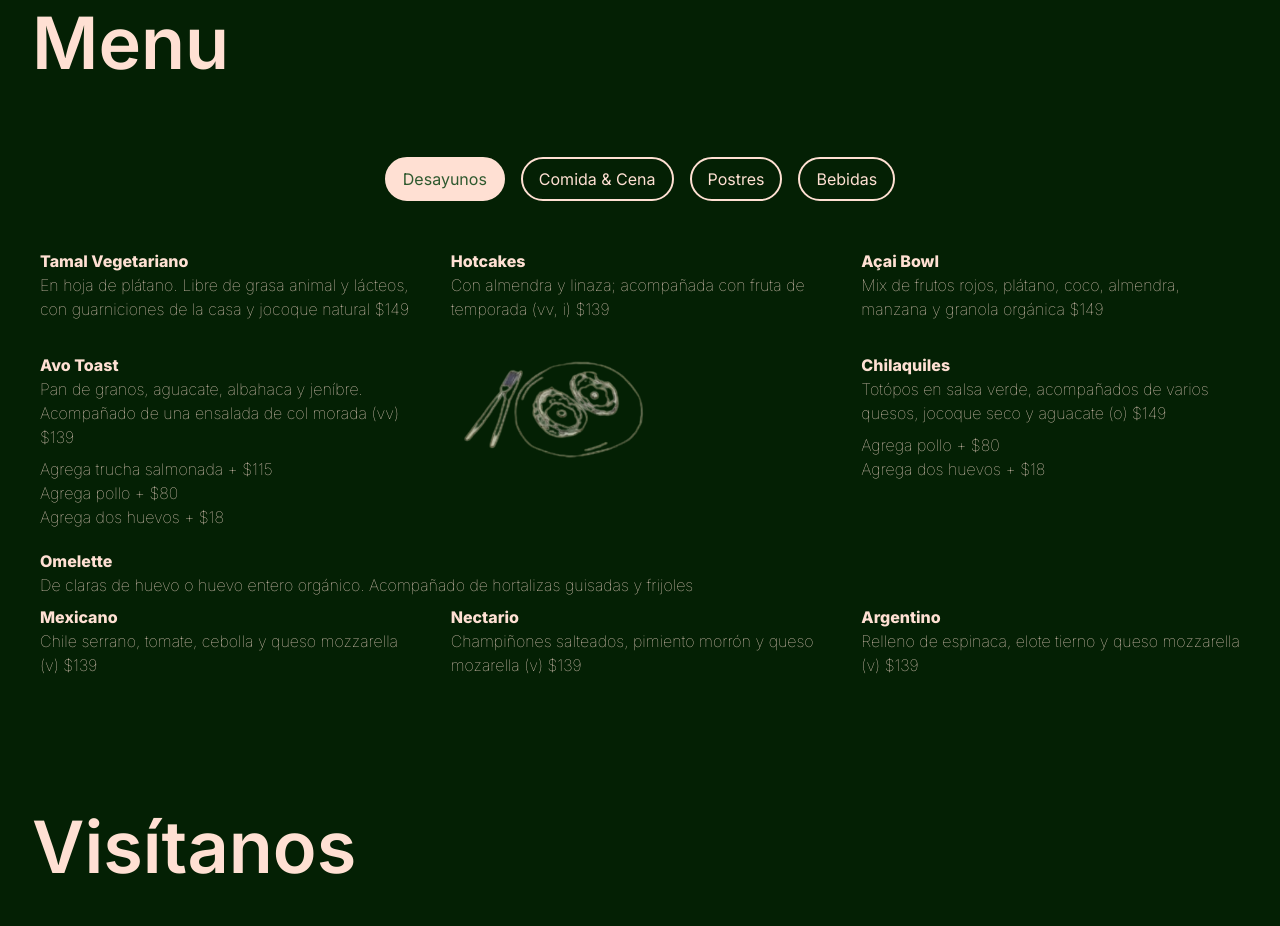
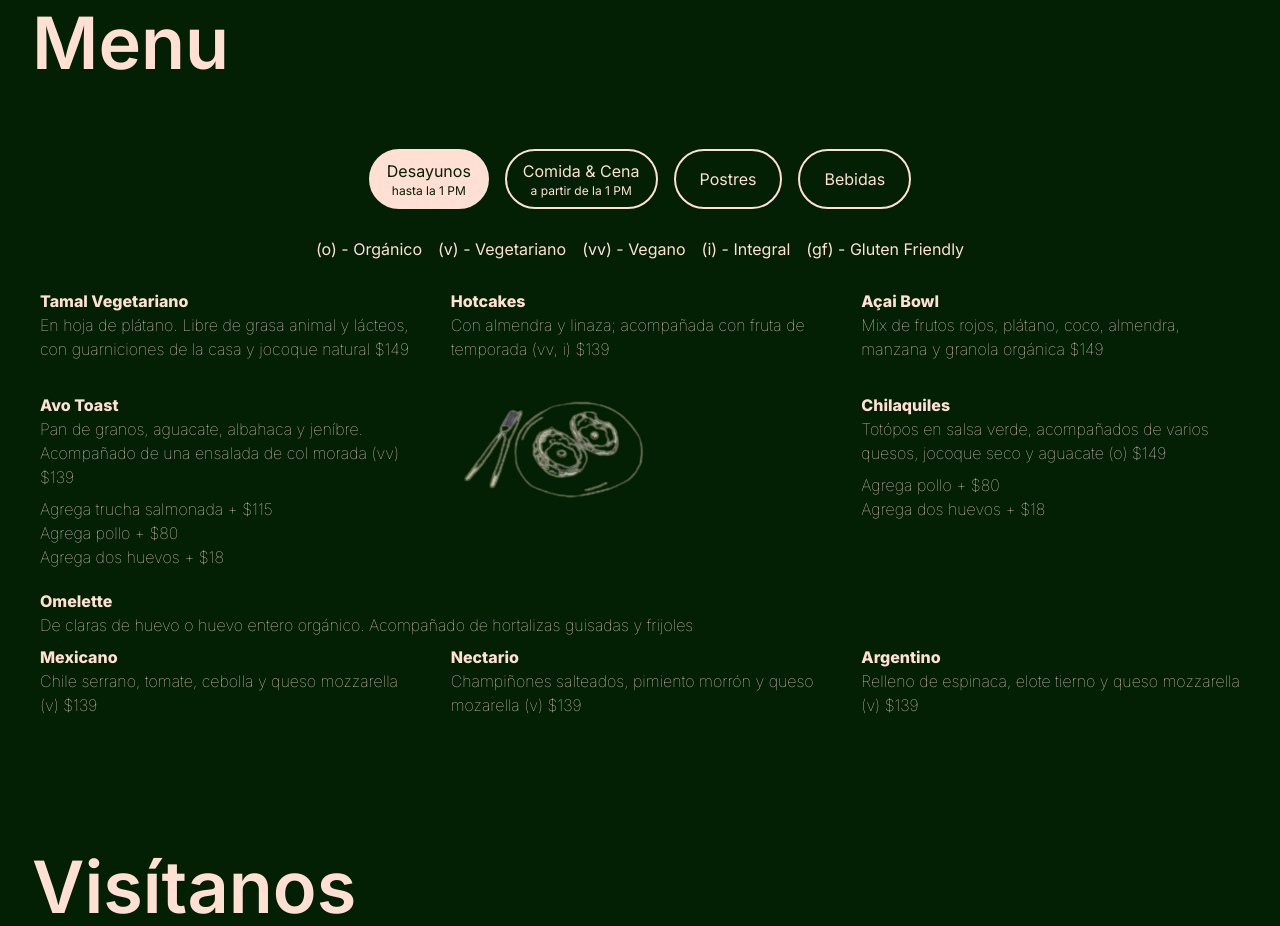
Before and after one commit to garciazapiain/nectario, a Next.js app: page / in a window 1280 px wide. Shown: the part 1560-2486 px from the top of the page. Built offline with nearby package versions, Linux system fonts and the light colour scheme.

Commit message:
modified buttons added info on plates to menu

```diff
--- a/src/app/components/Menu.js
+++ b/src/app/components/Menu.js
@@ -21,31 +21,49 @@ export default function Menu() {
                     <h1>Menu</h1>
                 </div>
                 <div className='flex-col self-center items-center justify-center justify-items-center'>
-                    <div className="grid grid-cols-2 md:flex p-5 justify-around">
+                    <div className="grid grid-cols-2 md:flex p-3 justify-around">
                         <button
-                            className={`tabButton ${selectedTab === 'option1' ? 'active' : ''} mx-5`}
+                            className={`tabButton ${selectedTab === 'option1' ? 'active' : ''}`}
                             onClick={() => handleTabClick('option1')}
                         >
-                            Desayunos
+                            <p>Desayunos</p><p className='text-xs'>hasta la 1 PM</p>
                         </button>
                         <button
                             className={`tabButton ${selectedTab === 'option2' ? 'active' : ''}`}
                             onClick={() => handleTabClick('option2')}
                         >
-                            Comida & Cena
+                            <p>Comida & Cena</p><p className='text-xs'>a partir de la 1 PM</p>
                         </button>
                         <button
                             className={`tabButton ${selectedTab === 'option3' ? 'active' : ''}`}
                             onClick={() => handleTabClick('option3')}
                         >
-                            Postres
+                            <p className='m-2'>Postres</p>
                         </button>
                         <button
-                            className={`tabButton ${selectedTab === 'option4' ? 'active' : ''}`}
+                            className={`tabButton ${selectedTab === 'option4' ? 'active' : ''} h-15`}
                             onClick={() => handleTabClick('option4')}
                         >
-                            Bebidas
+                            <p className='m-2'>Bebidas</p>
                         </button>
+                    </div>
+                    <div className='hidden md:flex justify-center'>
+                        <p className='m-2'>(o) - Orgánico</p>
+                        <p className='m-2'>(v) - Vegetariano</p>
+                        <p className='m-2'>(vv) - Vegano</p>
+                        <p className='m-2'>(i) - Integral</p>
+                        <p className='m-2'>(gf) - Gluten Friendly</p>
+                    </div>
+                    <div className='md:hidden flex-col'>
+                        <div className='flex justify-center'>
+                            <p className='m-2'>(o) - Orgánico</p>
+                            <p className='m-2'>(v) - Vegetariano</p>
+                            <p className='m-2'>(vv) - Vegano</p>
+                        </div>
+                        <div className='flex justify-center'>
+                            <p className='m-2'>(i) - Integral</p>
+                            <p className='m-2'>(gf) - Gluten Friendly</p>
+                        </div>
                     </div>
                     <div className="contentContainer p-5 mx-5">
                         {selectedTab === 'option1' && (
--- a/src/app/globals.css
+++ b/src/app/globals.css
@@ -87,6 +87,8 @@ body {
   .menutitle{
     font-size: 2.5rem;
     padding-top: 3.5rem;
+    padding-bottom: 0;
+    margin-bottom: 0;
   }
 }
 
@@ -158,7 +160,7 @@ body {
 
 .active {
   background-color: #ffe0d3;
-  color: #2f592f;
+  color: #042004;
 }
 
 .menuPlateTitle{
```
